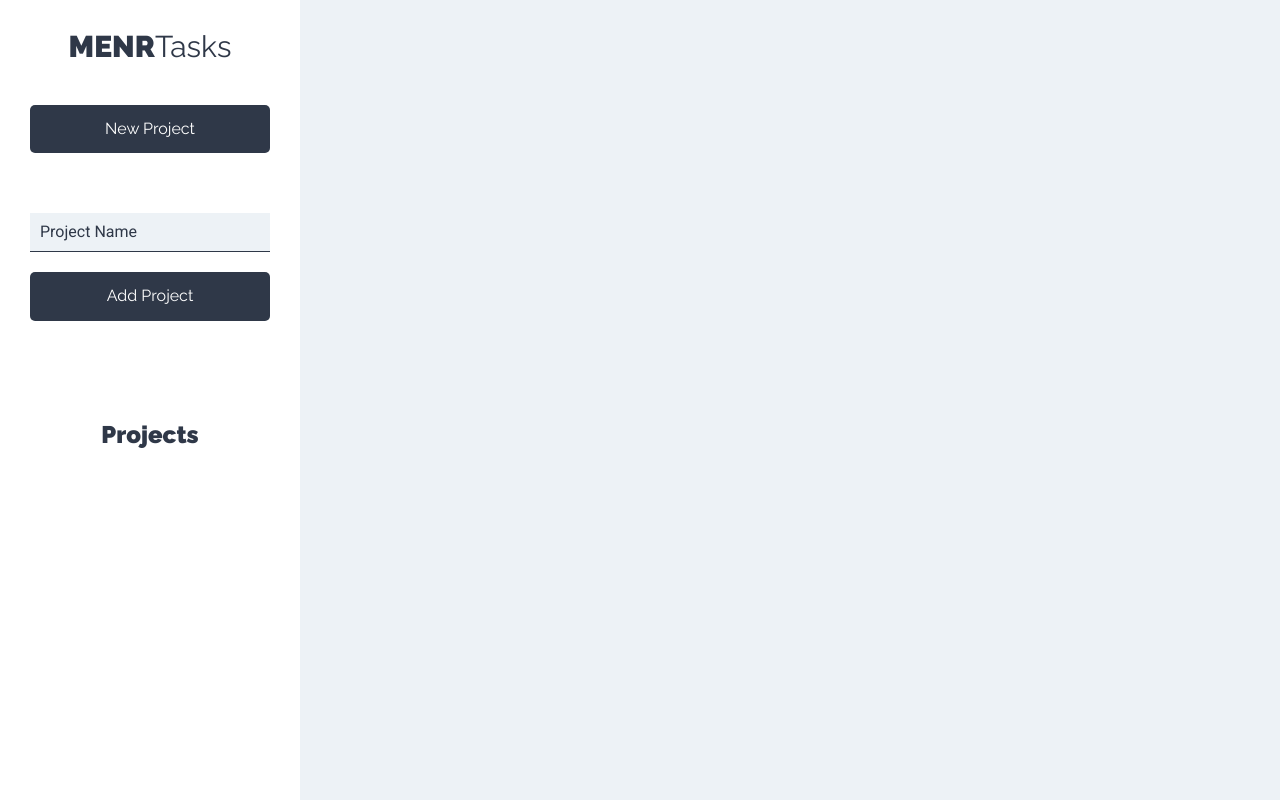
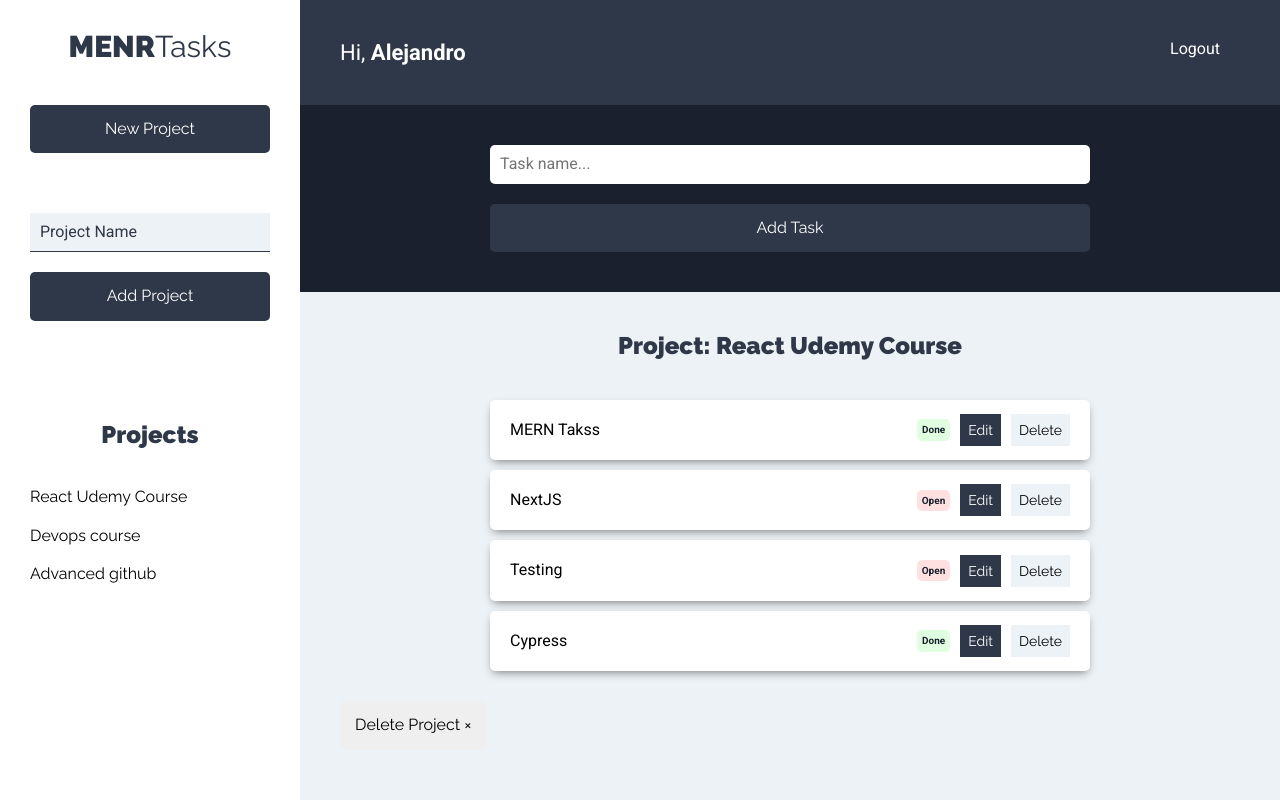
Before and after one commit to alejomartinez8/MERN-Tasks, a React (Create React App) app in the folder client/: page /projects in a window 1280 px wide. Built offline with nearby package versions, Linux system fonts and the light colour scheme.

Commit message:
Add tasks components

```diff
--- a/client/src/components/layout/Sidebar.jsx
+++ b/client/src/components/layout/Sidebar.jsx
@@ -1,5 +1,6 @@
 import React from "react";
 import NewProjectForm from "../projects/NewProjectForm";
+import ProjectList from "../projects/ProjectList";
 
 const Sidebar = () => {
   return (
@@ -10,6 +11,7 @@ const Sidebar = () => {
       <NewProjectForm />
       <div className="proyectos">
         <h2>Projects</h2>
+        <ProjectList />
       </div>
     </aside>
   );
--- /dev/null
+++ b/client/src/components/layout/Topbar.jsx
@@ -0,0 +1,16 @@
+import React from "react";
+
+const Topbar = () => {
+  return (
+    <header className="app-header">
+      <p className="nombre-usuario">
+        Hi, <span>Alejandro</span>
+      </p>
+      <nav className="nav-principal">
+        <a href="#!">Logout</a>
+      </nav>
+    </header>
+  );
+};
+
+export default Topbar;
--- /dev/null
+++ b/client/src/components/projects/ProjectItem.jsx
@@ -0,0 +1,13 @@
+import React from "react";
+
+const ProjectItem = ({ project }) => {
+  return (
+    <li>
+      <button type="button" className="btn btn-blank">
+        {project.name}
+      </button>
+    </li>
+  );
+};
+
+export default ProjectItem;
--- /dev/null
+++ b/client/src/components/projects/ProjectList.jsx
@@ -0,0 +1,20 @@
+import React from "react";
+import ProjectItem from "./ProjectItem";
+
+const ProjectList = () => {
+  const projects = [
+    { name: "React Udemy Course" },
+    { name: "Devops course" },
+    { name: "Advanced github" },
+  ];
+
+  return (
+    <ul className="listado-proyectos">
+      {projects.map((project) => (
+        <ProjectItem project={project} />
+      ))}
+    </ul>
+  );
+};
+
+export default ProjectList;
--- a/client/src/components/projects/Projects.jsx
+++ b/client/src/components/projects/Projects.jsx
@@ -1,15 +1,24 @@
-import React from 'react';
-import Sidebar from '../../components/layout/Sidebar'
+import React from "react";
+import Sidebar from "../../components/layout/Sidebar";
+import Topbar from "../layout/Topbar";
+import TaskForm from "../tasks/TaskForm";
+import TaskList from "../tasks/TaskList";
 
 export const Projects = () => {
-  return <div className="contenedor-app">
-    <Sidebar></Sidebar>
-    <div className="seccion-principal">
-      <main>
-        <div className="contenedor-tareas"></div>
-      </main>
+  return (
+    <div className="contenedor-app">
+      <Sidebar />
+      <div className="seccion-principal">
+        <Topbar />
+        <main>
+          <TaskForm />
+          <div className="contenedor-tareas">
+            <TaskList />
+          </div>
+        </main>
+      </div>
     </div>
-  </div>
+  );
 };
 
 export default Projects;
--- /dev/null
+++ b/client/src/components/tasks/TaskForm.jsx
@@ -0,0 +1,27 @@
+import React from "react";
+
+const TaskForm = () => {
+  return (
+    <div className="formulario">
+      <form>
+        <div className="contenedor-input">
+          <input
+            type="text"
+            className="input-text"
+            placeholder="Task name..."
+            name="name"
+          />
+        </div>
+        <div className="contenedor-input">
+          <input
+            type="submit"
+            className="btn btn-primario btn-submit btn-block"
+            value="Add Task"
+          />
+        </div>
+      </form>
+    </div>
+  );
+};
+
+export default TaskForm;
--- /dev/null
+++ b/client/src/components/tasks/TaskItem.jsx
@@ -0,0 +1,31 @@
+import React from "react";
+
+const TaskItem = ({ task }) => {
+  return (
+    <li className="tarea sombra">
+      <p>{task.name}</p>
+      <div className="estado">
+        {task.state ? (
+          <button className="completo" type="button">
+            Done
+          </button>
+        ) : (
+          <button className="incompleto" type="button">
+            Open
+          </button>
+        )}
+      </div>
+
+      <div className="acciones">
+        <button type="button" className="btn btn-primario">
+          Edit
+        </button>
+        <button type="button" className="btn btn-secundario">
+          Delete
+        </button>
+      </div>
+    </li>
+  );
+};
+
+export default TaskItem;
--- /dev/null
+++ b/client/src/components/tasks/TaskList.jsx
@@ -0,0 +1,29 @@
+import React from "react";
+import TaskItem from "./TaskItem";
+
+const TaskList = () => {
+  const tasks = [
+    { name: "MERN Takss", state: true },
+    { name: "NextJS", state: false },
+    { name: "Testing", state: false },
+    { name: "Cypress", state: true },
+  ];
+  return (
+    <>
+      <h2>Project: React Udemy Course</h2>
+      <ul className="listado-tareas">
+        {tasks.length ? (
+          tasks.map((task) => <TaskItem task={task} />)
+        ) : (
+          <li>There are not tasks</li>
+        )}
+      </ul>
+
+      <button type="button" className="btn btn-eliminar">
+        Delete Project &times;
+      </button>
+    </>
+  );
+};
+
+export default TaskList;
```
Also changed, not shown: 1 other file (tests, documents, lock files or other folders).
